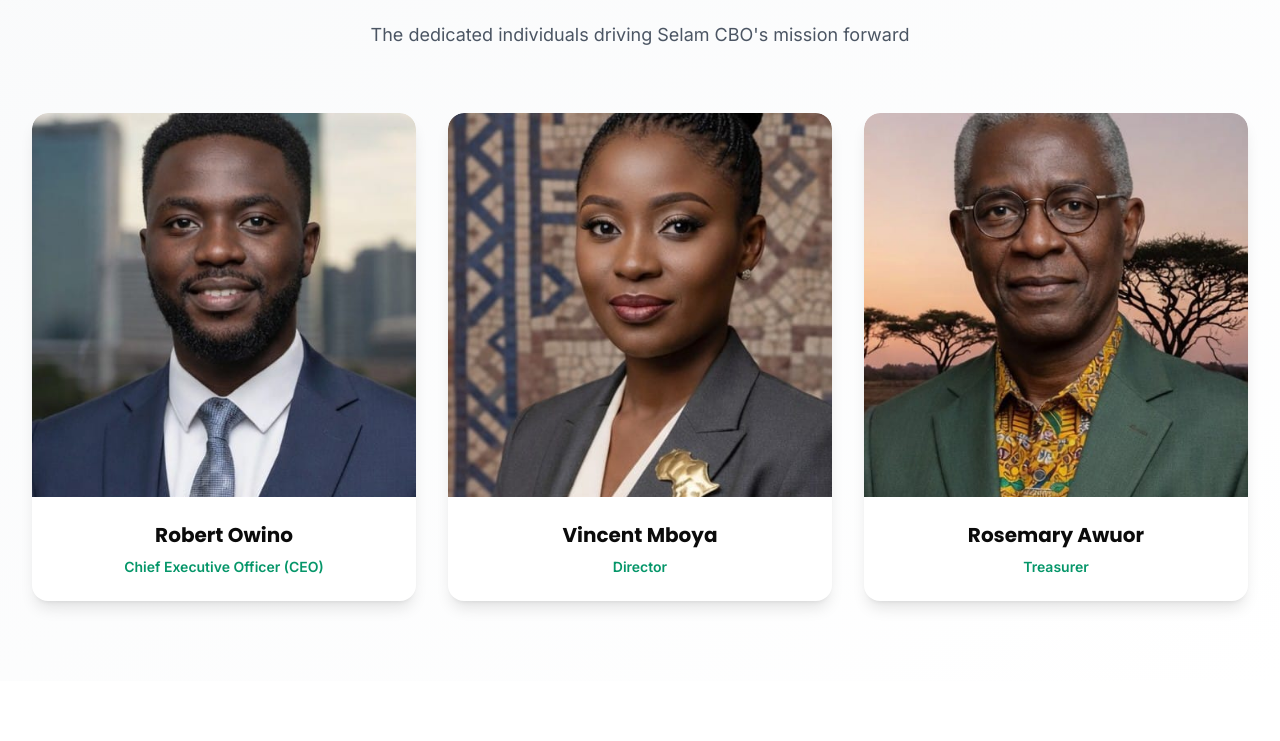
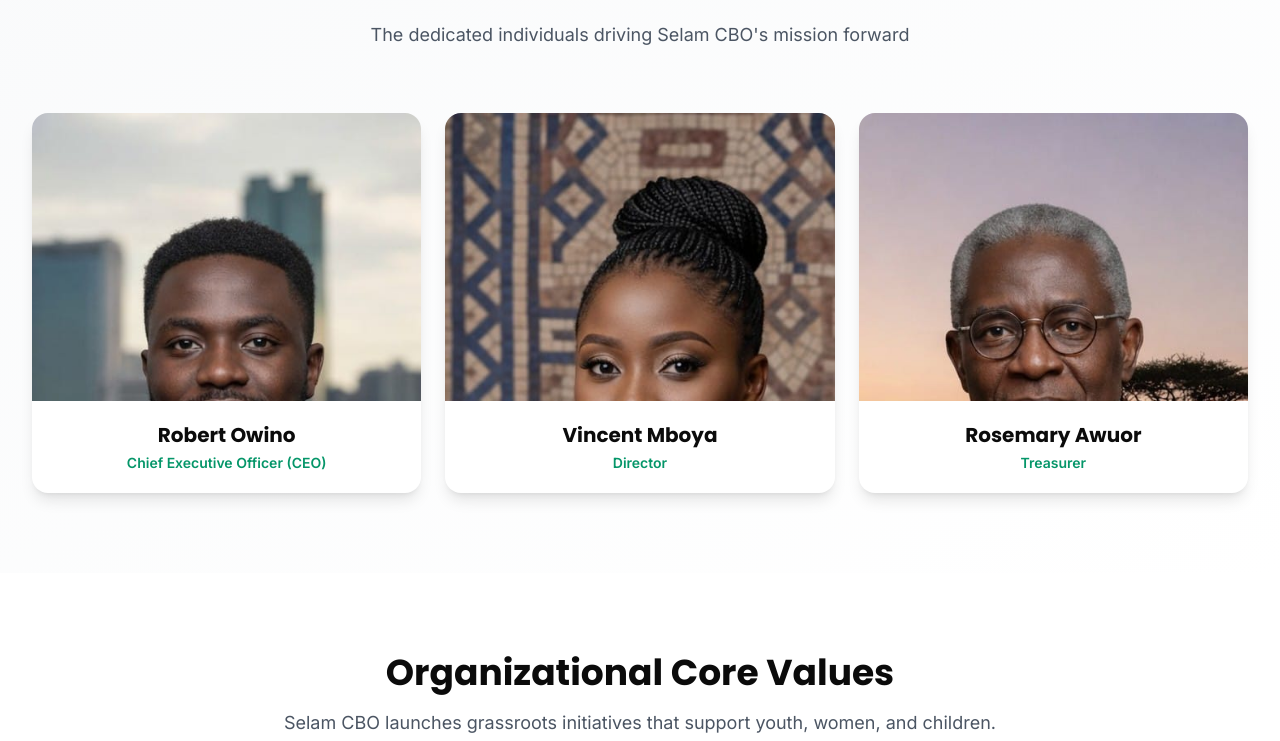
Before and after one commit to Vinn254/selam-NGO, a Next.js app: page /about in a window 1280 px wide. Shown: the part 815-1556 px from the top of the page. Built offline with nearby package versions, Linux system fonts and the light colour scheme.

Commit message:
Fix: Team images fit box and scroll animation

```diff
--- a/components/TeamSection.js
+++ b/components/TeamSection.js
@@ -1,5 +1,6 @@
 'use client'
 
+import { useEffect, useRef, useState } from 'react'
 import Image from 'next/image'
 
 // Team members data
@@ -24,11 +25,100 @@
   },
 ]
 
+// Individual team member card with scroll animation
+function TeamMemberCard({ member, index }) {
+  const [isVisible, setIsVisible] = useState(false)
+  const cardRef = useRef(null)
+
+  useEffect(() => {
+    const observer = new IntersectionObserver(
+      ([entry]) => {
+        if (entry.isIntersecting) {
+          setIsVisible(true)
+        }
+      },
+      { threshold: 0.2 }
+    )
+
+    if (cardRef.current) {
+      observer.observe(cardRef.current)
+    }
+
+    return () => {
+      if (cardRef.current) {
+        observer.unobserve(cardRef.current)
+      }
+    }
+  }, [])
+
+  return (
+    <div
+      ref={cardRef}
+      className={`bg-white rounded-2xl shadow-lg overflow-hidden hover:shadow-2xl transition-all duration-500 hover:-translate-y-2 transform transition-transform ${
+        isVisible ? 'opacity-100 translate-y-0' : 'opacity-0 translate-y-10'
+      }`}
+      style={{
+        transitionDelay: `${index * 200}ms`,
+        transitionProperty: 'opacity, transform, box-shadow'
+      }}
+    >
+      <div className="relative h-64 sm:h-72 w-full overflow-hidden">
+        <Image
+          src={member.image}
+          alt={member.name}
+          fill
+          sizes="(max-width: 768px) 100vw, (max-width: 1200px) 50vw, 33vw"
+          className="object-cover object-top"
+          priority={index < 2}
+        />
+        <div className="absolute inset-0 bg-gradient-to-t from-black/70 via-black/20 to-transparent opacity-0 hover:opacity-100 transition-opacity duration-300" />
+        <div className="absolute bottom-0 left-0 right-0 p-4 opacity-0 hover:opacity-100 transition-opacity duration-300 bg-gradient-to-t from-black/80 to-transparent">
+          <p className="text-white/90 text-sm text-center">{member.description}</p>
+        </div>
+      </div>
+      <div className="p-5 text-center">
+        <h3 className="text-lg sm:text-xl font-display font-bold text-gray-900 mb-1">
+          {member.name}
+        </h3>
+        <p className="text-emerald-600 font-semibold text-sm">
+          {member.role}
+        </p>
+      </div>
+    </div>
+  )
+}
+
 export default function TeamSection() {
+  const [sectionVisible, setSectionVisible] = useState(false)
+  const sectionRef = useRef(null)
+
+  useEffect(() => {
+    const observer = new IntersectionObserver(
+      ([entry]) => {
+        if (entry.isIntersecting) {
+          setSectionVisible(true)
+        }
+      },
+      { threshold: 0.1 }
+    )
+
+    if (sectionRef.current) {
+      observer.observe(sectionRef.current)
+    }
+
+    return () => {
+      if (sectionRef.current) {
+        observer.unobserve(sectionRef.current)
+      }
+    }
+  }, [])
+
   return (
-    <section className="py-20 bg-gradient-to-br from-gray-50 to-white">
+    <section ref={sectionRef} className="py-20 bg-gradient-to-br from-gray-50 to-white">
       <div className="max-w-7xl mx-auto px-4 sm:px-6 lg:px-8">
-        <div className="text-center mb-16">
+        <div className={`text-center mb-16 transition-all duration-700 ${
+          sectionVisible ? 'opacity-100 translate-y-0' : 'opacity-0 translate-y-5'
+        }`}>
           <h2 className="text-3xl sm:text-4xl font-display font-bold text-gray-900 mb-4">
             Meet Our Team
           </h2>
@@ -37,37 +127,9 @@
           </p>
         </div>
 
-        <div className="grid md:grid-cols-2 lg:grid-cols-3 gap-8 stagger-container">
+        <div className="grid md:grid-cols-2 lg:grid-cols-3 gap-6">
           {teamMembers.map((member, index) => (
-            <div
-              key={index}
-              className="group bg-white rounded-2xl shadow-lg overflow-hidden hover:shadow-2xl transition-all duration-500 hover:-translate-y-2"
-              style={{
-                animationDelay: `${index * 150}ms`,
-              }}
-            >
-              <div className="relative h-80 sm:h-96 w-full overflow-hidden rounded-t-2xl">
-                <Image
-                  src={member.image}
-                  alt={member.name}
-                  fill
-                  sizes="(max-width: 768px) 100vw, (max-width: 1200px) 50vw, 33vw"
-                  className="object-cover object-center transition-transform duration-500 group-hover:scale-105"
-                />
-                <div className="absolute inset-0 bg-gradient-to-t from-black/70 via-black/20 to-transparent opacity-0 group-hover:opacity-100 transition-opacity duration-300" />
-                <div className="absolute bottom-0 left-0 right-0 p-6 translate-y-full group-hover:translate-y-0 transition-transform duration-300">
-                  <p className="text-white/90 text-sm">{member.description}</p>
-                </div>
-              </div>
-              <div className="p-6 text-center">
-                <h3 className="text-xl font-display font-bold text-gray-900 mb-2">
-                  {member.name}
-                </h3>
-                <p className="text-emerald-600 font-semibold text-sm">
-                  {member.role}
-                </p>
-              </div>
-            </div>
+            <TeamMemberCard key={index} member={member} index={index} />
           ))}
         </div>
       </div>
```
